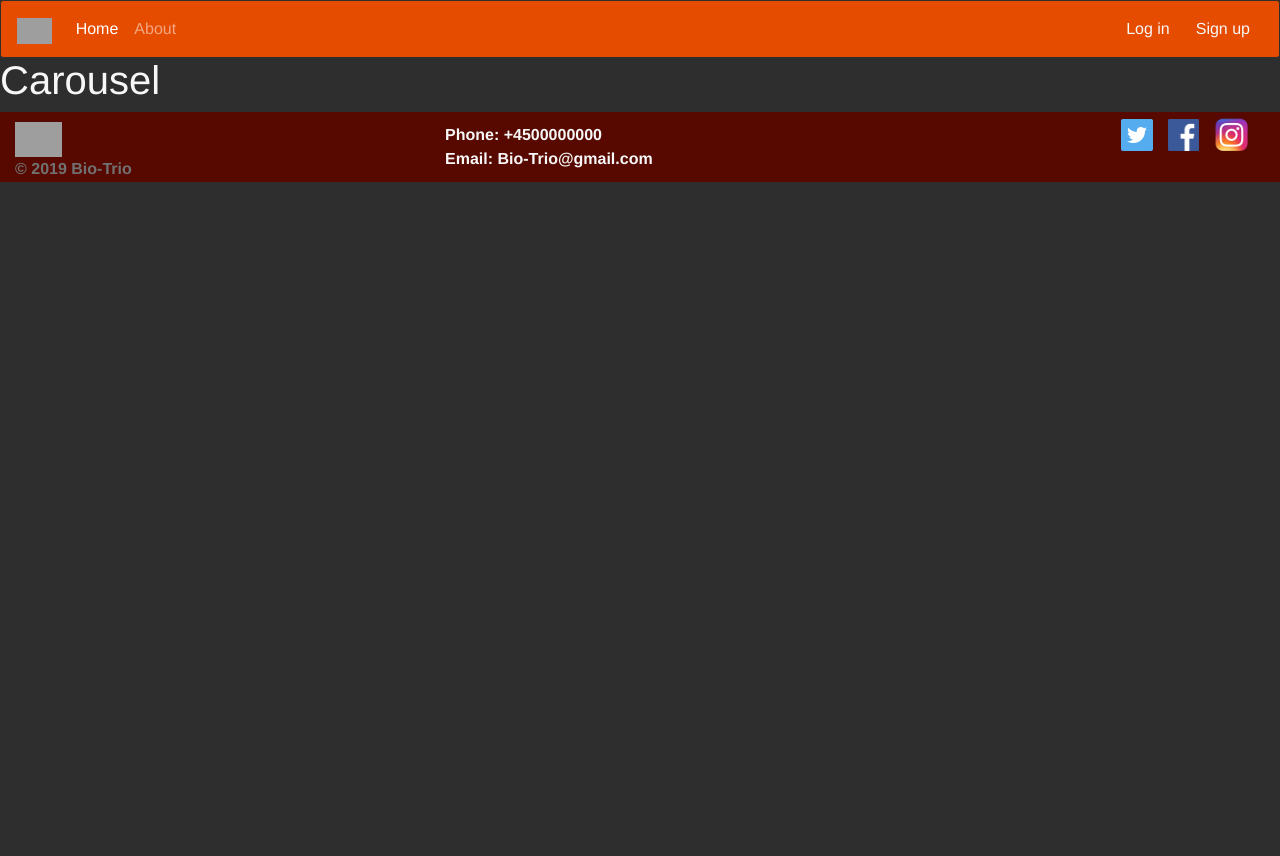
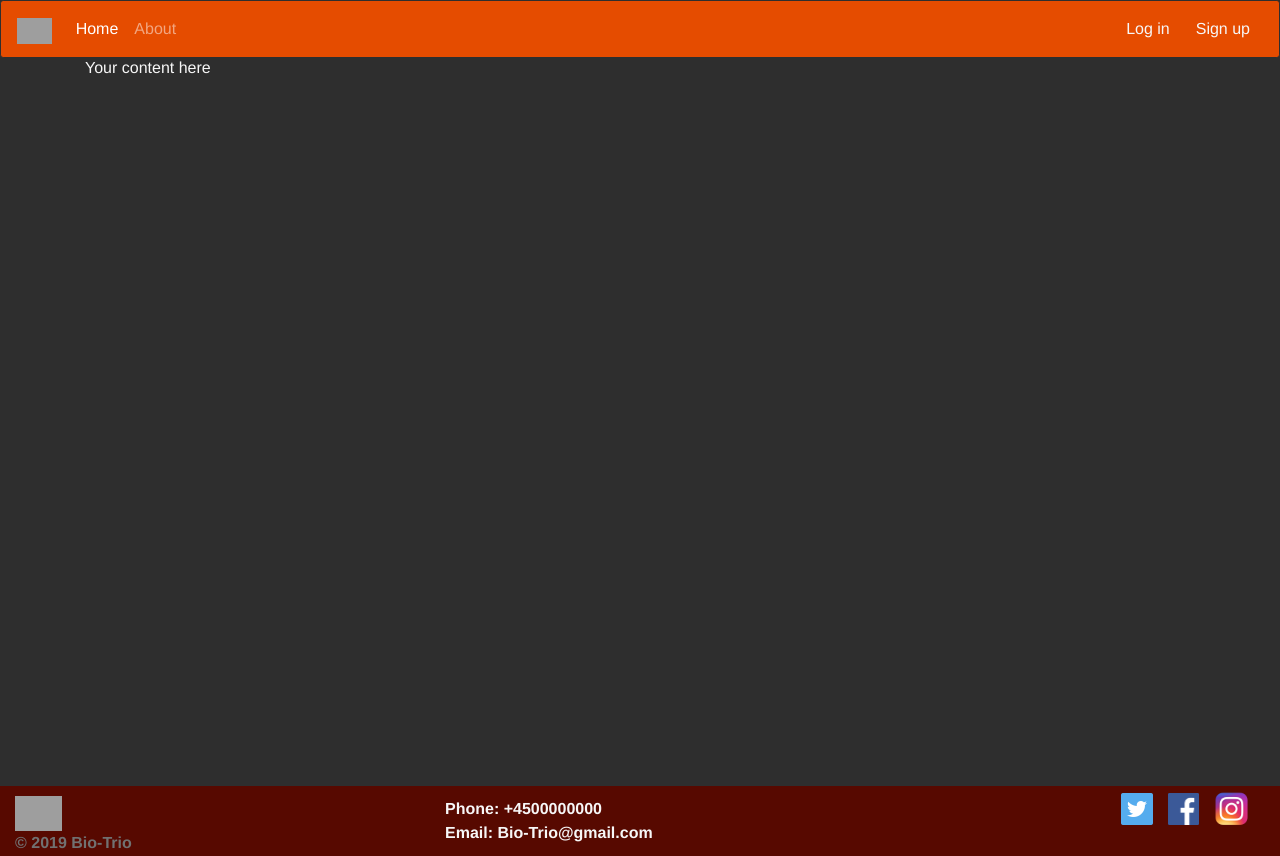
Before and after one commit to 0m-ax/bio-trio, a Vue app in the folder frontend/: page /admin/CarouselManagement in a window 1280 px wide. Before the commit the page ends 800 px from the top, so only its background shows below. Built offline with nearby package versions, Linux system fonts and the light colour scheme; grey boxes are pictures that could not be loaded.

Commit message:
attempt at footer fix

```diff
--- a/frontend/src/views/admin/CarouselManagement.vue
+++ b/frontend/src/views/admin/CarouselManagement.vue
@@ -1,5 +1,34 @@
 <template>
-    <div>
-        <h1>Carousel</h1>
+    <div id="wrap">
+        <div id="main" class="container clear-top">
+            <p>Your content here</p>
+        </div>
     </div>
 </template>
+
+<style>
+
+    html, body {
+        height: 100%;
+    }
+     #app{
+         height: 100%;
+     }
+    #wrap {
+        min-height: 100%;
+    }
+
+    #main {
+        overflow:auto;
+        padding-bottom:70px; /* this needs to be bigger than footer height*/
+    }
+
+    .footer {
+        position: relative;
+        margin-top: -70px; /* negative value of footer height */
+        height: 70px;
+        clear:both;
+    }
+
+
+</style>
```
